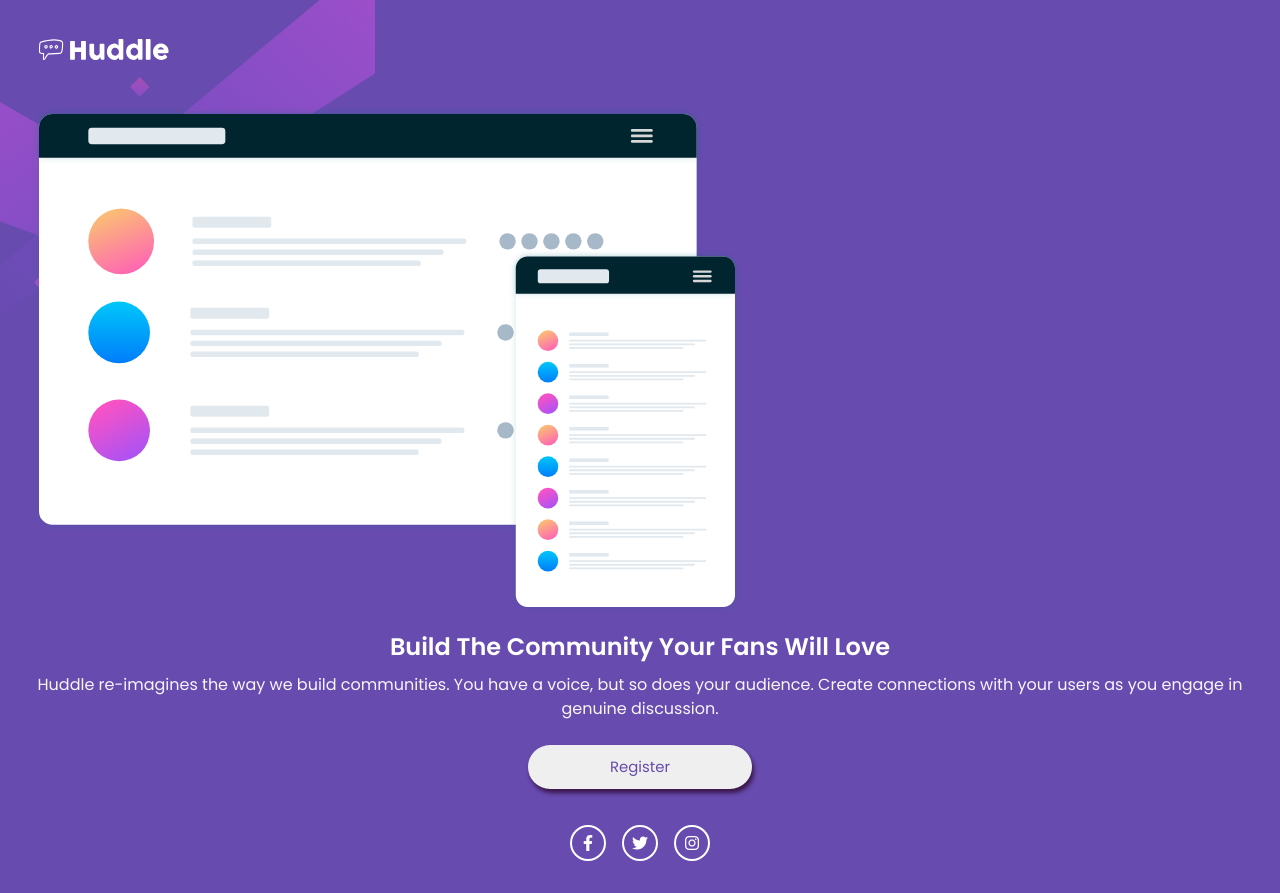
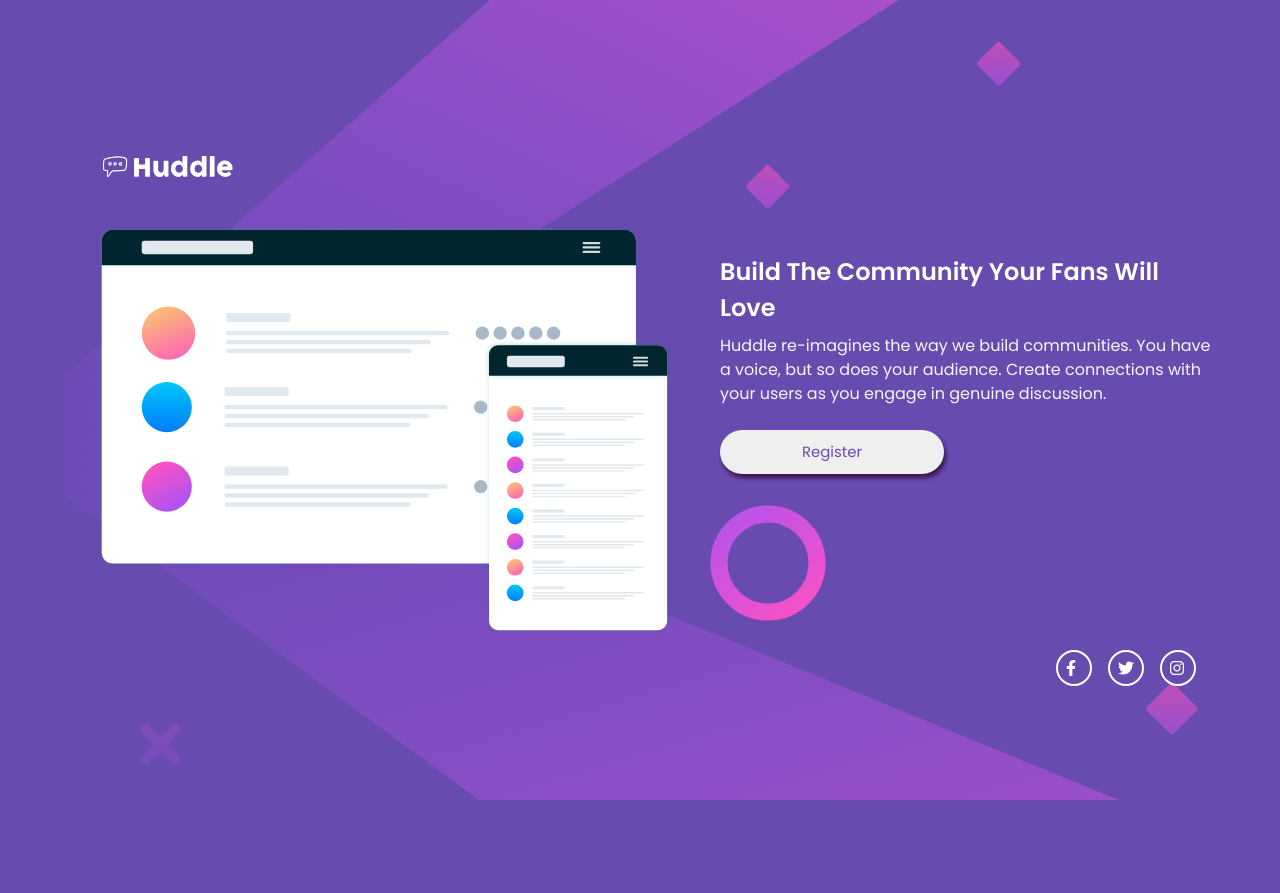
Before and after one commit to juliabush/huddle-landing-page, a plain HTML site: page index.html in a window 1280 px wide. After the commit the page ends 800 px from the top, so only its background shows below. Drawn offline with Linux system fonts and the light colour scheme.

Commit message:
Desktop design done

```diff
--- a/index.html
+++ b/index.html
@@ -14,9 +14,11 @@
 </head>
 <body>
 <main class="landing-page">
-  <section class="landing-page__register">
+  <section class="landing-page__images">
     <img src="images/logo.svg" alt="" class="register__huddle-logo" width="140px">
    <img src="images/illustration-mockups.svg" alt="" class="register__main-image">
+  </section>
+   <section class="landing-page__text">
       <h1 class="register__main-title">
         Build The Community Your Fans Will Love
      </h1>
@@ -27,11 +29,11 @@
      <button class="register__button">
        Register
      </button>
-    <div class="register__flexrow-icons">
+     <footer class="register__flexrow-icons">
        <i class="fa-brands fa-facebook-f"></i>
        <i class="fa-brands fa-twitter"></i>
        <i class="fa-brands fa-instagram"></i>
-    </div>
+     </footer>
   </section>
 </main>
 </body>
--- a/style.css
+++ b/style.css
@@ -31,7 +31,7 @@
 
   /* 5. Improve media defaults */
   img, picture, video, canvas, svg {
-    display: block;
+    display: grid;
     max-width: 100%;
   }
 
@@ -59,6 +59,7 @@
   html, body {
     height: 100%;
     background-color: var(--clr-primary-violet);
+    display: grid;
   }
   main {
     background-image: url(images/bg-mobile.svg);
@@ -66,6 +67,7 @@ background-repeat: no-repeat;
     text-align: center;
     color: white;
     padding: 2rem;
+    place-content: center;
   }
   .register__huddle-logo {
     margin-bottom: 2.5rem;
@@ -110,3 +112,42 @@ background-repeat: no-repeat;
     padding: 8px;
     border-radius: 50%;
   }
+  @media (min-width:376px) {
+   main {
+    background-image: url(images/bg-desktop.svg);
+   }
+  }
+  @media (min-width:780px) {
+    main {
+    background-repeat: no-repeat;
+      text-align: start;
+      color: white;
+      padding: 2rem;
+      margin-left: 4rem;
+      display: grid;
+      grid-template-columns: 1fr 1fr;
+    }
+    .landing-page__images {
+      grid-column: 1;
+    }
+    .register__huddle-logo {
+      place-self: start
+      ;
+    }
+    .landing-page__text {
+      grid-column: 2;
+      place-content: center;
+      max-width: 500px;
+      margin-left: 3rem;
+      margin-right: 2rem;
+    }
+    .register__flexrow-icons {
+      display: flex;
+      flex-direction: row;
+      gap: 1rem;
+      place-content: end;
+      position: relative;
+      top: 140px;
+      right: 20px;
+    }
+  }
```
Lines whose indentation alone changed are shown as unchanged.
